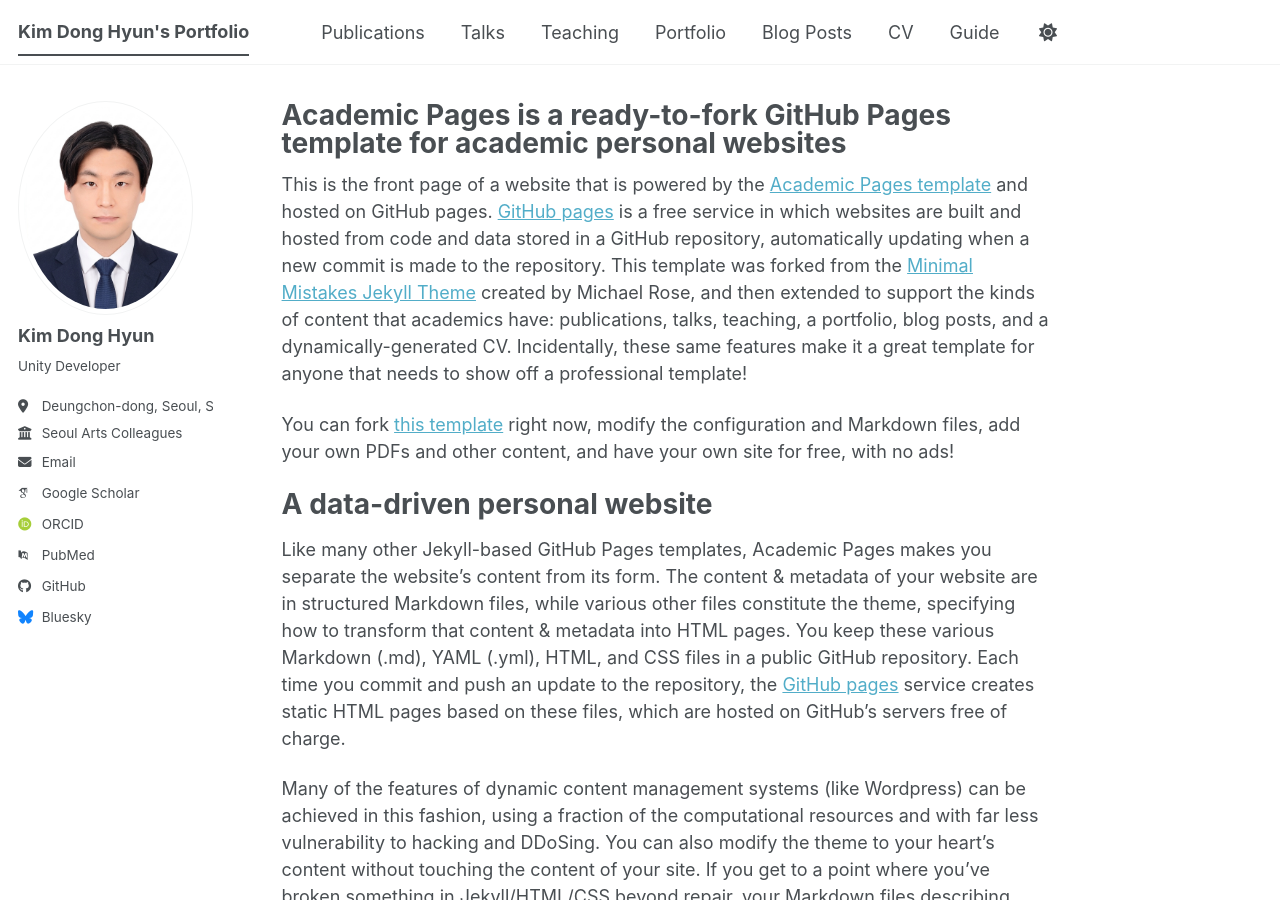
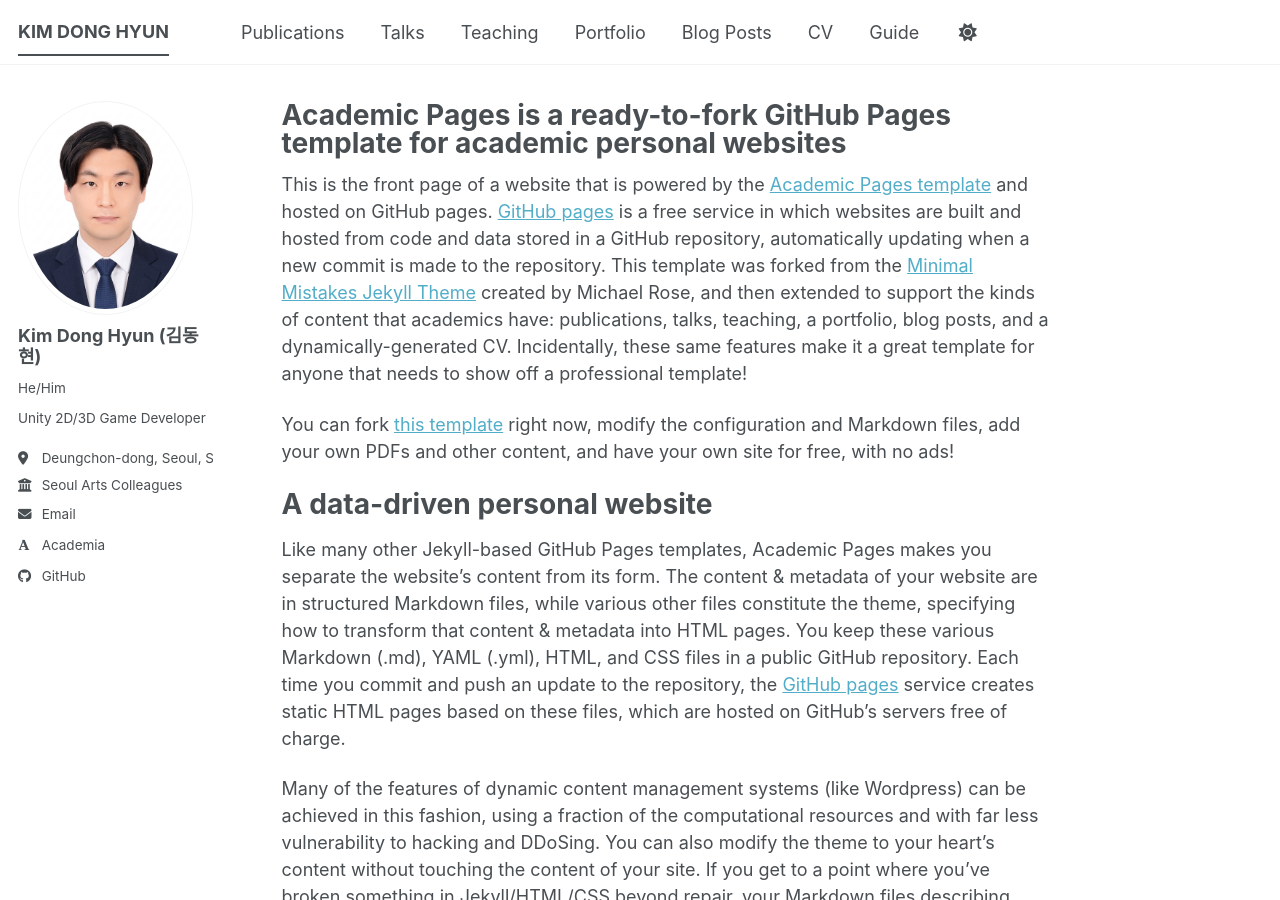
Before and after one commit to mmmdong/mmmdong.github.io, a Jekyll site: the page built from _pages/about.md, in a window 1280 px wide and 900 px high. Built offline with Jekyll 4.4.1, drawn with Linux system fonts in a browser that asks for light colours; some web fonts are replaced; a script bundle is joined from its source files by our own code; library files that are not in the unit come from our copies.

Commit message:
깃허브 주소 변경, 기본 정보 수정

```diff
--- a/_config.yml
+++ b/_config.yml
@@ -9,7 +9,7 @@
 # Basic Site Settings
 locale                   : "en-US"
 site_theme               : "default" # The available themes options are "default", "air", "sunrise", "mint", "dirt" and "contrast"
-title                    : "Kim Dong Hyun's Portfolio"
+title                    : "KIM DONG HYUN"
 title_separator          : "-"
 name                     : &name "Kim Dong Hyun"
 description              : &description "Kim Dong Hyun's portfolio"   # Update this with a general description of your site, this is the default if not overridden by a page
@@ -24,24 +24,24 @@
 author:
   # Biographic information
   avatar           : "profile.png"
-  name             : "Kim Dong Hyun"
-  pronouns         : # example: "she/her"
-  bio              : "Unity Developer"
+  name             : "Kim Dong Hyun (김동현)"
+  pronouns         : "He/Him"
+  bio              : "Unity 2D/3D Game Developer"
   location         : "Deungchon-dong, Seoul, South Korea"
   employer         : "Seoul Arts Colleagues"
   uri              : # URL
   email            : "clxlzl1234@gmail.com"
 
   # Academic websites
-  academia         : # URL
+  academia         : "https://www.kiweb.or.kr/main/"
   arxiv            : # URL - Update with the correct link to your profile
-  googlescholar    : "https://scholar.google.com/citations?user=PS_CX0AAAAAJ"
+  googlescholar    : # "https://scholar.google.com/citations?user=PS_CX0AAAAAJ"
   inspire-hep      : # URL
   impactstory      : # URL
-  orcid            : "https://orcid.org/yourorcidurl"
+  orcid            : # "https://orcid.org/yourorcidurl"
   semantic         : # URL
   ssrn             : # URL
-  pubmed           : "https://www.ncbi.nlm.nih.gov/pubmed/?term=john+snow"
+  pubmed           : # "https://www.ncbi.nlm.nih.gov/pubmed/?term=john+snow"
   researchgate     : # URL
   scopus           : # URL
   zotero           : # URL
@@ -51,13 +51,13 @@
   bitbucket        : # Username - Update with your username on the site
   codepen          : # Username
   dribbble         : # Username
-  github           : "github_mmmdong"
+  github           : "mmmdong"
   kaggle           : # Username
   stackoverflow    : # User number or user number and name (i.e., use "1" or "1/jeff-atwood")
 
   # Social media
   artstation       : # Username
-  bluesky          : "bsky.app" # Replace this with you Bluesky username
+  bluesky          : # "bsky.app" # Replace this with you Bluesky username
   facebook         : # Username
   flickr           : # Username
   foursquare       : # Username
--- a/_data/cv.json
+++ b/_data/cv.json
@@ -25,7 +25,7 @@
       },
       {
         "network": "GitHub",
-        "username": "github_mmmdong",
+        "username": "mmmdong",
         "url": "https://github.com/mmmdong"
       }
     ]
```
